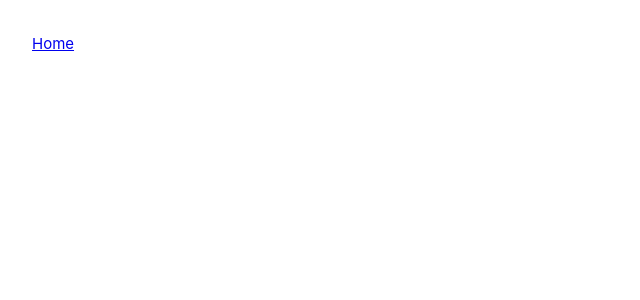
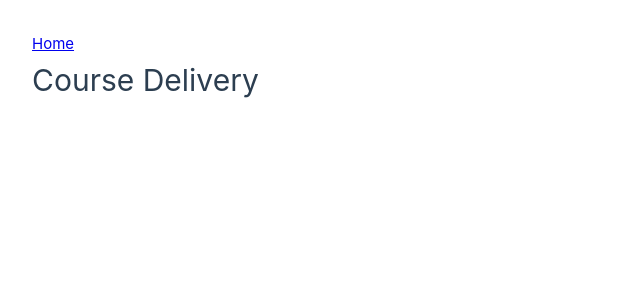
Before and after one commit to anthony-jackman/phanes, a Vue app: page /crsedelivery in a window 1280 px wide. Before the commit this address had no page. Shown: the top 300 px of the page, without its empty margins (0-640 px from the left). Built offline with nearby package versions, Linux system fonts and the light colour scheme.

Commit message:
Add course delivery page
Resolves #15

```diff
--- /dev/null
+++ b/src/pages/CourseDeliveryView.vue
@@ -0,0 +1,6 @@
+<script  setup>
+</script>
+
+<template>
+  <h1>Course Delivery</h1>
+</template>
--- a/src/router/index.js
+++ b/src/router/index.js
@@ -28,6 +28,11 @@ const router = createRouter({
       path: '/helpdesk',
       name: 'HelpDesk',
       component: () => import('@/pages/HelpDeskView.vue')
+    },
+    {
+      path: '/crsedelivery',
+      name: 'CourseDelivery',
+      component: () => import('@/pages/CourseDeliveryView.vue')
     }
   ]
 });
```
Also changed, not shown: 1 other file (tests, documents, lock files or other folders).
